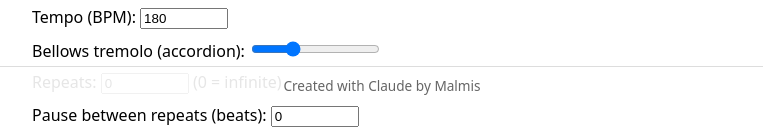
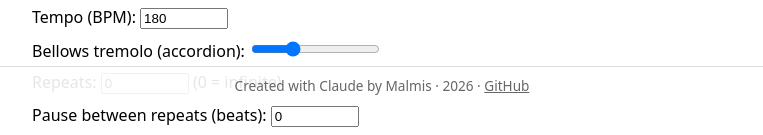
Before and after one commit to Malmis/dragspel, a plain HTML site: page index.html in a window 1280 px wide. Shown: the part 695-830 px from the top of the page, without its empty margins (258-1021 px from the left). Drawn offline with Linux system fonts and the light colour scheme.

Commit message:
Updated footer

```diff
--- a/index.html
+++ b/index.html
@@ -15,6 +15,7 @@
   .lang { display: flex; justify-content: flex-end; }
   #status { margin-top: 1rem; font-weight: 600; min-height: 1.2em; }
   footer { position: fixed; bottom: 0; left: 0; right: 0; text-align: center; padding: .6rem; font-size: .85rem; color: #666; background: rgba(255,255,255,.9); border-top: 1px solid #ddd; }
+  footer a { color: #666; }
 </style>
 </head>
 <body>
@@ -87,7 +88,7 @@
 <button id="stop" data-i18n="stop">Stoppa</button>
 <div id="status"></div>
 
-<footer>Created with Claude by Malmis</footer>
+<footer>Created with Claude by Malmis · 2026 · <a href="https://github.com/Malmis/dragspel/" target="_blank" rel="noopener">GitHub</a></footer>
 
 <script>
 // ---------- Språk ----------
```
